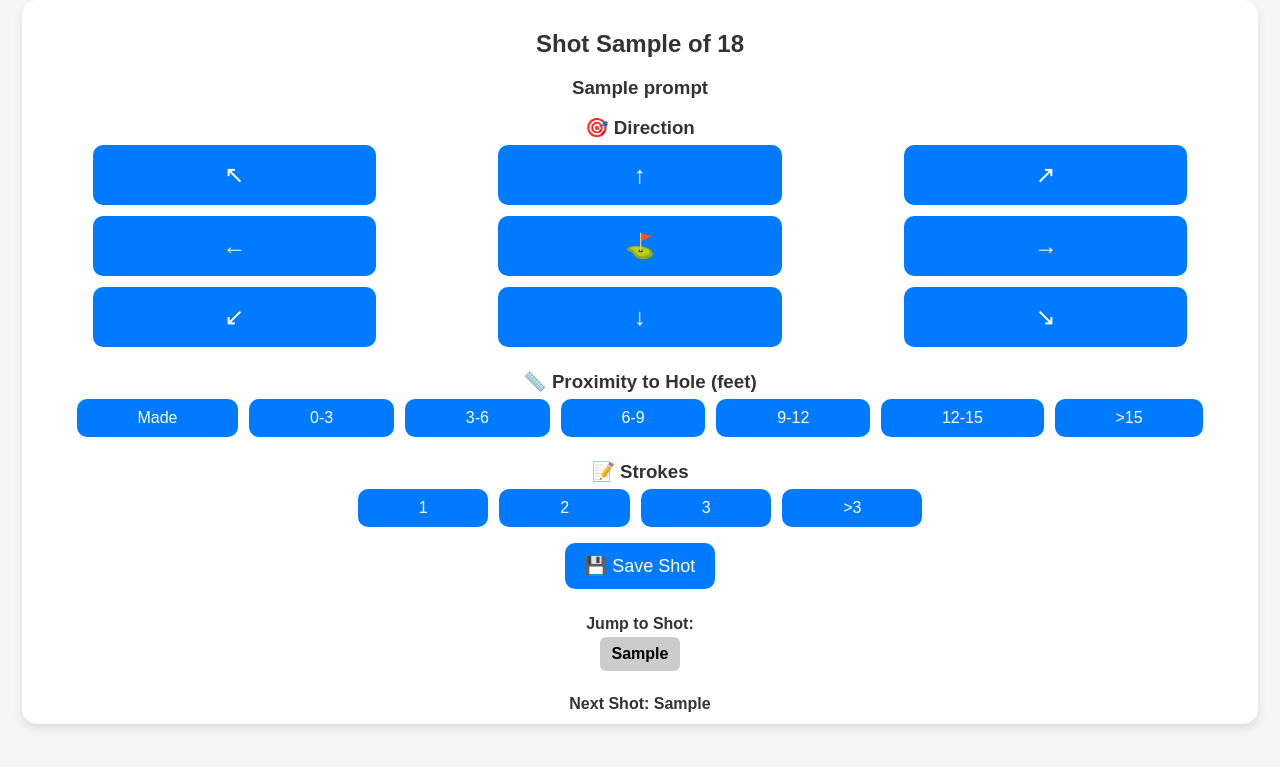
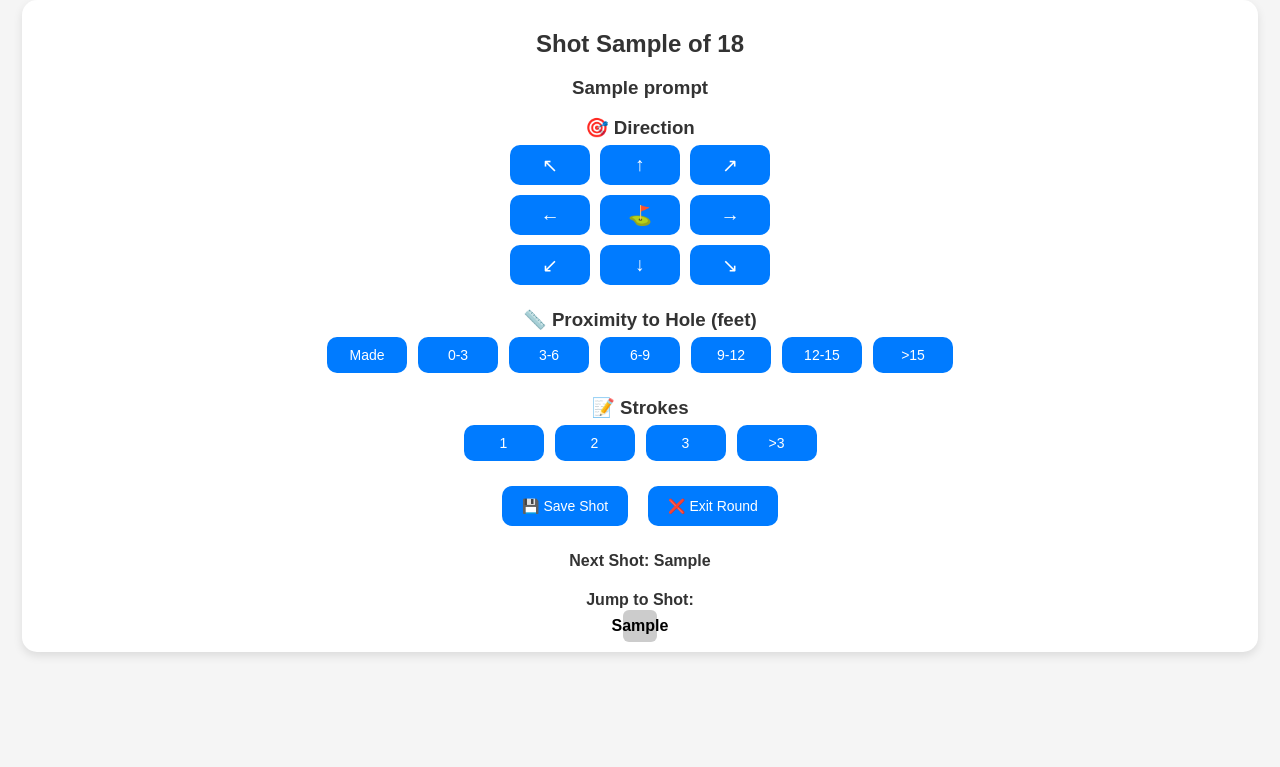
Before and after one commit to rruecker1/golf-short-game, a Flask app: template templates/shot.html in a window 1280 px wide. Shown: the top 767 px of the page. Run offline with Flask 3, Linux system fonts and the light colour scheme; the template is opened without the code that fills it: most values are stand-ins (such as "Sample title", 1, 10 or a date in 2020); parts of the project's set-up code (start-up, migrations or seed data) failed here and were passed over.

Commit message:
Update shot.html

```diff
--- a/templates/shot.html
+++ b/templates/shot.html
@@ -5,16 +5,6 @@
     <link rel="stylesheet" href="{{ url_for('static', filename='style.css') }}">
     <meta name="viewport" content="width=device-width, initial-scale=1.0">
     <style>
-        button {
-            border: none;
-            border-radius: 10px;
-            color: white;
-            cursor: pointer;
-            transition: background 0.3s;
-            min-width: 80px;
-            padding: 10px 5%;
-            font-size: 16px;
-        }
 
         .selected {
             background-color: #28a745 !important;
@@ -22,19 +12,20 @@
 
         .compass-grid {
             display: grid;
-            grid-template-columns: repeat(3, 1fr);
+            grid-template-columns: repeat(3, auto);
             grid-template-rows: repeat(3, auto);
-            gap: 1px;
+            gap: 0px;
             justify-items: center;
             align-items: center;
             margin-bottom: 5px;
         }
 
         .compass-grid button {
-            width: 70%;
-            font-size: 1.5em;
-            height: 60px;
+            width: 60%;
             background-color: #007bff;
+            padding: 0;
+            font-size: 1.2em;
+            height: 40px;
         }
 
         .compass-grid button:hover {
@@ -59,6 +50,8 @@
 
         .option-buttons button {
             background-color: #007bff;
+            font-size: 14px;
+            padding: 10px;
         }
 
         .option-buttons button:hover {
@@ -67,10 +60,10 @@
 
         .btn-save {
             background-color: #007bff;
-            font-size: 18px;
             padding: 12px 20px;
             border-radius: 10px;
             margin-top: 10px;
+            font-size: 14px
         }
 
         .btn-save:hover {
@@ -85,13 +78,22 @@
         }
 
         .shot-nav {
-            margin-top: 20px;
-            text-align: center;
+            display: flex;
+            flex-wrap: wrap;         /* allow wrapping to multiple rows */
+            justify-content: center; /* center rows */
+            max-width: 420px;        /* optional: controls row length */
+            margin: 0 auto;
+            gap: 4px;                /* spacing between buttons */
         }
+
         .shot-link {
-            display: inline-block;
-            margin: 3px;
-            padding: 8px 12px;
+            display: flex;
+            align-items: center;   /* vertical centering */
+            justify-content: center; /* horizontal centering */
+            width: 14px;      /* same width for all buttons */
+            height: 12px;     /* same height for all buttons */
+            margin: 0px;
+            padding: 10px 10px;
             border-radius: 6px;
             text-decoration: none;
             background-color: #ccc;
@@ -106,11 +108,6 @@
             border: 2px solid #000; /* highlight current shot */
         }
 
-        @media (max-width: 400px) {
-            .compass-grid button { font-size: 1.2em; height: 40px; }
-            .option-buttons button { font-size: 14px; padding: 10px; }
-            .btn-save { font-size: 16px; padding: 10px 15px; }
-        }
     </style>
 </head>
 <body>
@@ -167,10 +164,21 @@
                 {% endfor %}
             </div>
 
-            <button type="submit" class="btn-save">💾 Save Shot</button>
+            <!-- Save and Exit buttons -->
+            <div style="display: flex; justify-content: center; gap: 10px; margin-top: 10px;">
+                <!-- Save Shot button -->
+                <button type="submit" class="btn-save">💾 Save Shot</button>
 
+                <!-- Exit Round button with popup -->
+                <button type="button" class="btn-save" onclick="confirmExit()">❌ Exit Round</button>
+            </div>
+
+
+
+            <h4>Next Shot: {{ next_prompt }}</h4>
+
+            <h4>Jump to Shot:</h4>
             <div class="shot-nav">
-                <h4>Jump to Shot:</h4>
                 {% for link in shot_links %}
                     <a href="{{ url_for('shot', n=link.n) }}"
                        class="shot-link {% if link.saved %}saved{% endif %} {% if link.n == n %}current{% endif %}">
@@ -179,7 +187,7 @@
                 {% endfor %}
             </div>
 
-            <h4>Next Shot: {{ next_prompt }}</h4>
+
         </form>
     </div>
 
@@ -190,6 +198,11 @@
             group.forEach(b => b.classList.remove("selected"));
             btn.classList.add("selected");
         }
+        function confirmExit() {
+            if (confirm("Are you sure you want to exit this round? Unsaved data will be lost.")) {
+                window.location.href = "{{ url_for('exit_round') }}";
+            }
+        }
     </script>
 </body>
 </html>
```
